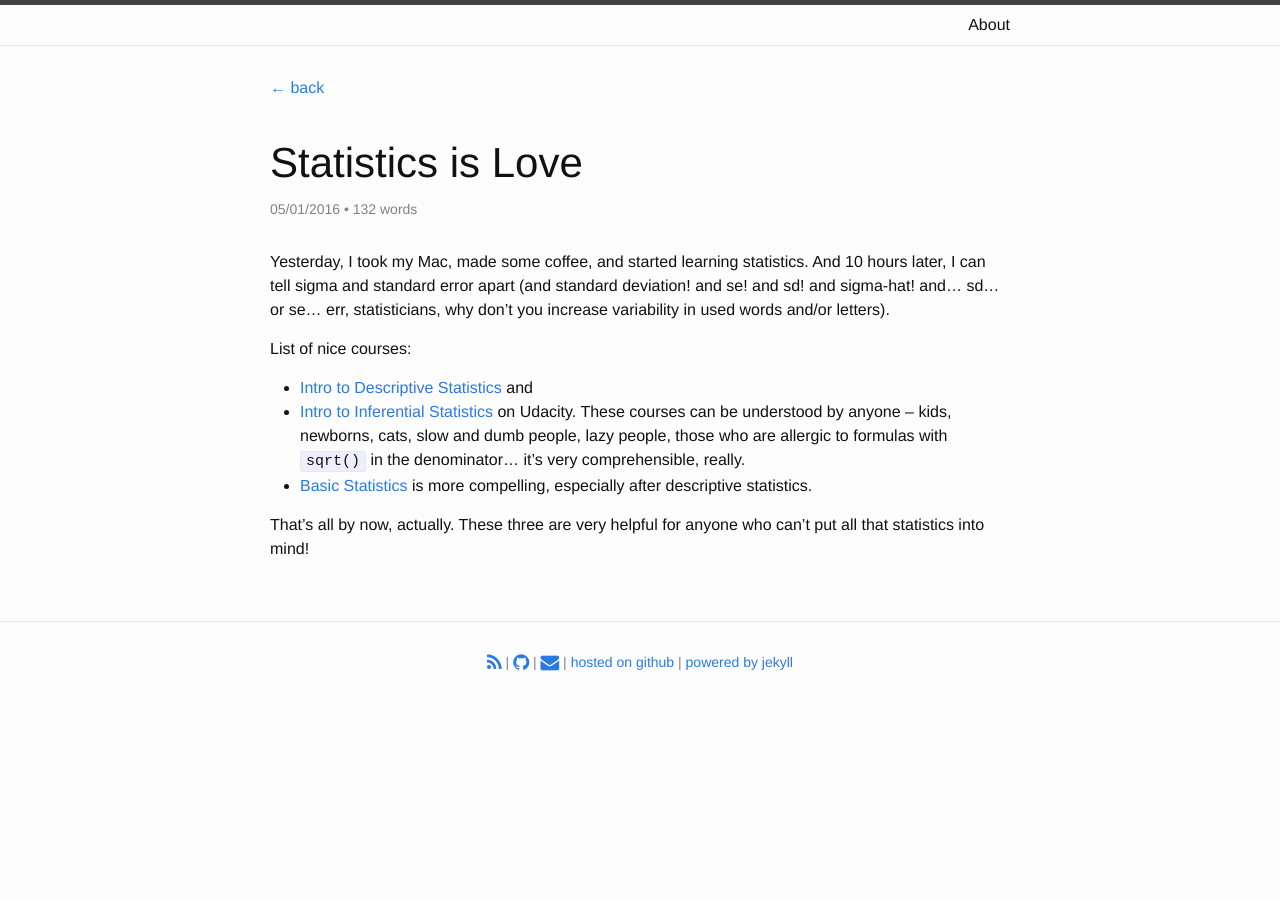
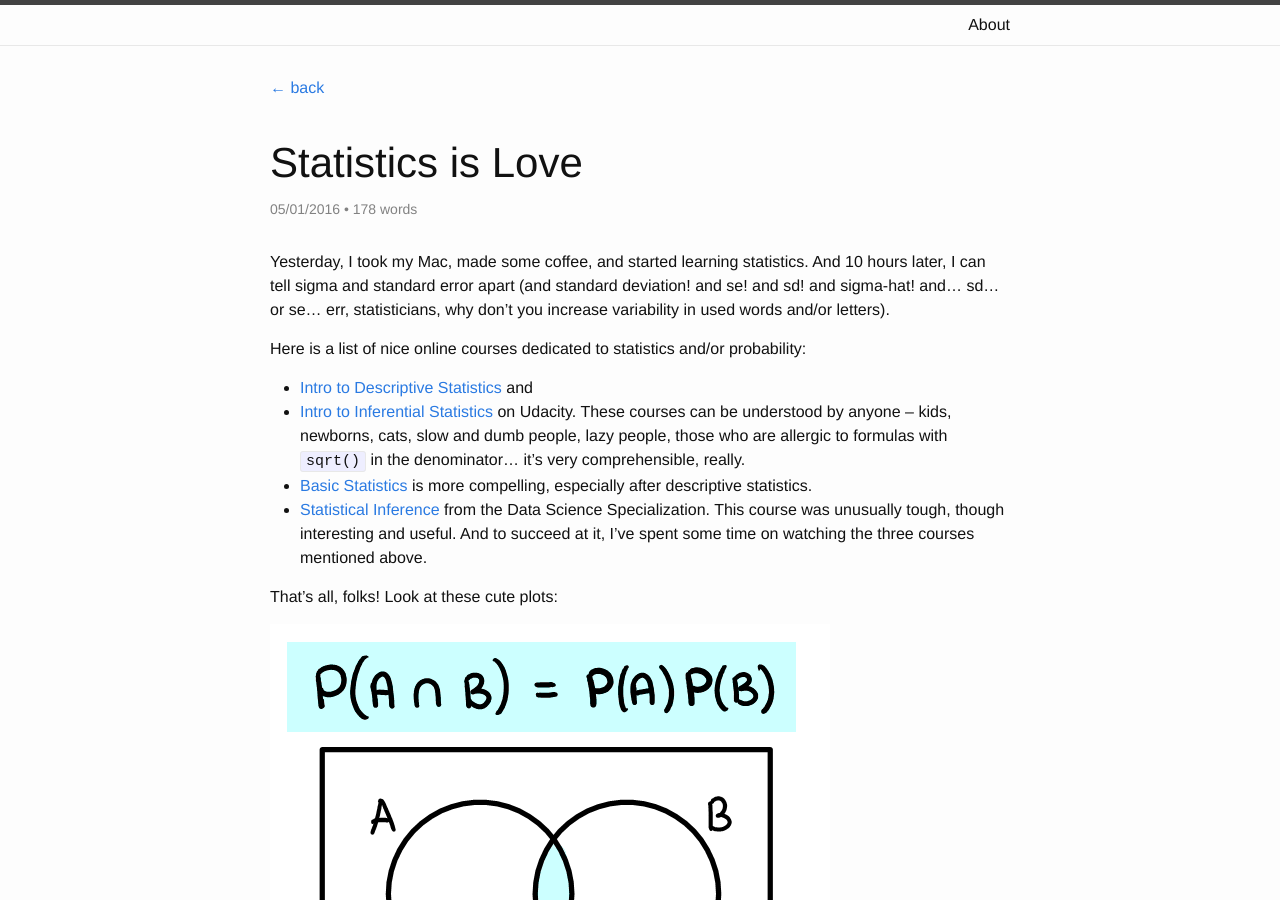
Before and after one commit to demidovakatya/demidovakatya.github.io, a Jekyll site: the page built from _posts/2016-01-05-statistics-is-love.markdown, in a window 1280 px wide and 900 px high. Built offline with Jekyll 4.4.1, drawn with Linux system fonts in a browser that asks for light colours; nearby versions of some CDN libraries.

Commit message:
Updated today's post

```diff
--- a/_posts/2016-01-05-statistics-is-love.markdown
+++ b/_posts/2016-01-05-statistics-is-love.markdown
@@ -7,10 +7,19 @@
 
 Yesterday, I took my Mac, made some coffee, and started learning statistics. And 10 hours later, I can tell sigma and standard error apart (and standard deviation! and se! and sd! and sigma-hat! and... sd... or se... err, statisticians, why don't you increase variability in used words and/or letters).
 
-List of nice courses:
+Here is a list of nice online courses dedicated to statistics and/or probability:
 
 * [Intro to Descriptive Statistics](https://www.udacity.com/course/intro-to-descriptive-statistics--ud827) and
 * [Intro to Inferential Statistics](https://www.udacity.com/course/intro-to-inferential-statistics--ud201) on Udacity. These courses can be understood by anyone – kids, newborns, cats, slow and dumb people, lazy people, those who are allergic to formulas with `sqrt()` in the denominator… it's very comprehensible, really.
 * [Basic Statistics](https://www.coursera.org/learn/basic-statistics/home/welcome) is more compelling, especially after descriptive statistics.
+* [Statistical Inference](https://www.coursera.org/learn/statistical-inference) from the Data Science Specialization. This course was unusually tough, though interesting and useful. And to succeed at it, I've spent some time on watching the three courses mentioned above.
 
-That's all by now, actually. These three are very helpful for anyone who can't put all that statistics into mind!
+That's all, folks! Look at these cute plots:
+
+![](/assets/p-a-and-b.png)
+
+![](/assets/p-a-or-b.png)
+
+![](/assets/mutually-exclusive.png)
+
+![](/assets/conditional-probability.png)
```
Also changed, not shown: assets/conditional-probability.png (added), assets/mutually-exclusive.png (added), assets/p-a-and-b.png (added), assets/p-a-or-b.png (added).
